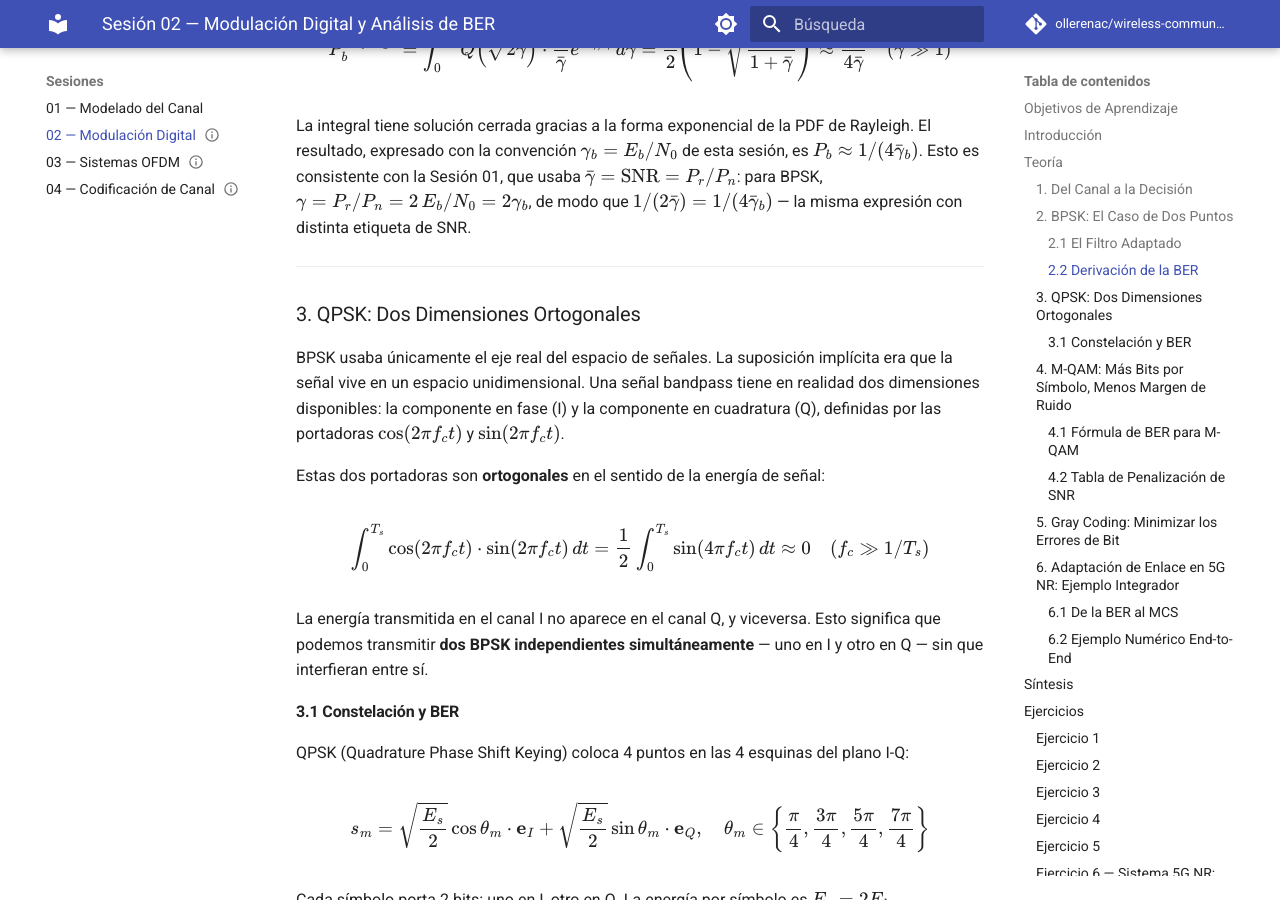
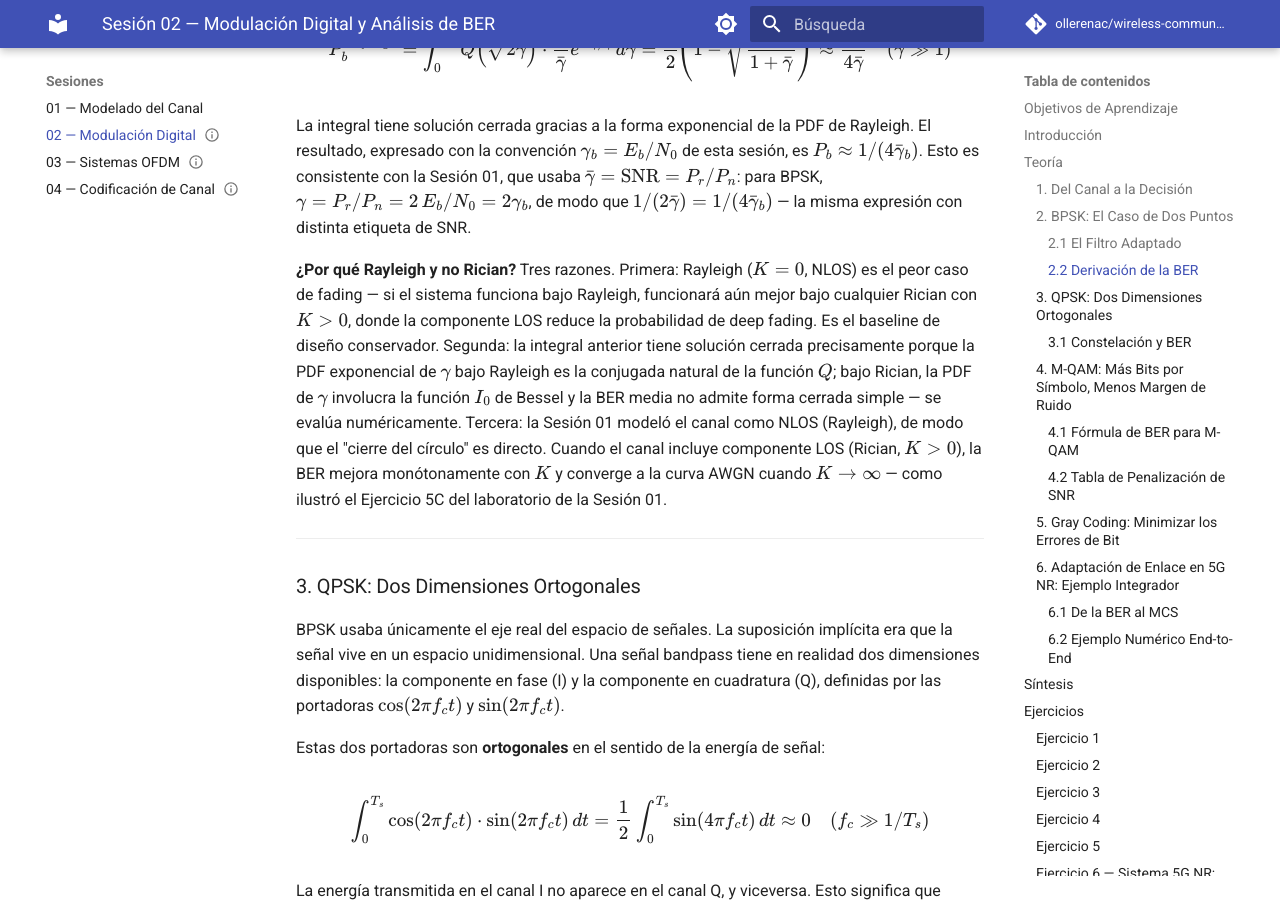
Before and after one commit to ollerenac/wireless-communication-systems, an MkDocs documentation site: the page built from docs/sessions/02-digital-modulation/index.md, in a window 1280 px wide and 900 px high, scrolled down 3882 px. Built offline with MkDocs 1.6.1 and Material for MkDocs 9.7.7, drawn with Linux system fonts in a browser that asks for light colours; comment, search, counter and statistics services are not loaded.

Commit message:
session02: explicar por que se usa Rayleigh y no Rician en la derivacion de BER

```diff
--- a/docs/sessions/02-digital-modulation/index.md
+++ b/docs/sessions/02-digital-modulation/index.md
@@ -90,6 +90,8 @@ Las dos campanas gaussianas representan las distribuciones de $y$ cuando se env
 $$P_b^{\text{Rayleigh}} = \int_0^\infty Q\!\left(\sqrt{2\gamma}\right) \cdot \frac{1}{\bar{\gamma}}e^{-\gamma/\bar{\gamma}}\,d\gamma = \frac{1}{2}\!\left(1 - \sqrt{\frac{\bar{\gamma}}{1+\bar{\gamma}}}\right) \approx \frac{1}{4\bar{\gamma}} \quad (\bar{\gamma} \gg 1)$$
 
 La integral tiene solución cerrada gracias a la forma exponencial de la PDF de Rayleigh. El resultado, expresado con la convención $\gamma_b = E_b/N_0$ de esta sesión, es $P_b \approx 1/(4\bar{\gamma}_b)$. Esto es consistente con la Sesión 01, que usaba $\bar{\gamma} = \text{SNR} = P_r/P_n$: para BPSK, $\gamma = P_r/P_n = 2\,E_b/N_0 = 2\gamma_b$, de modo que $1/(2\bar{\gamma}) = 1/(4\bar{\gamma}_b)$ — la misma expresión con distinta etiqueta de SNR.
+
+**¿Por qué Rayleigh y no Rician?** Tres razones. Primera: Rayleigh ($K=0$, NLOS) es el peor caso de fading — si el sistema funciona bajo Rayleigh, funcionará aún mejor bajo cualquier Rician con $K>0$, donde la componente LOS reduce la probabilidad de deep fading. Es el baseline de diseño conservador. Segunda: la integral anterior tiene solución cerrada precisamente porque la PDF exponencial de $\gamma$ bajo Rayleigh es la conjugada natural de la función $Q$; bajo Rician, la PDF de $\gamma$ involucra la función $I_0$ de Bessel y la BER media no admite forma cerrada simple — se evalúa numéricamente. Tercera: la Sesión 01 modeló el canal como NLOS (Rayleigh), de modo que el "cierre del círculo" es directo. Cuando el canal incluye componente LOS (Rician, $K>0$), la BER mejora monótonamente con $K$ y converge a la curva AWGN cuando $K\to\infty$ — como ilustró el Ejercicio 5C del laboratorio de la Sesión 01.
 
 ---
 
```
